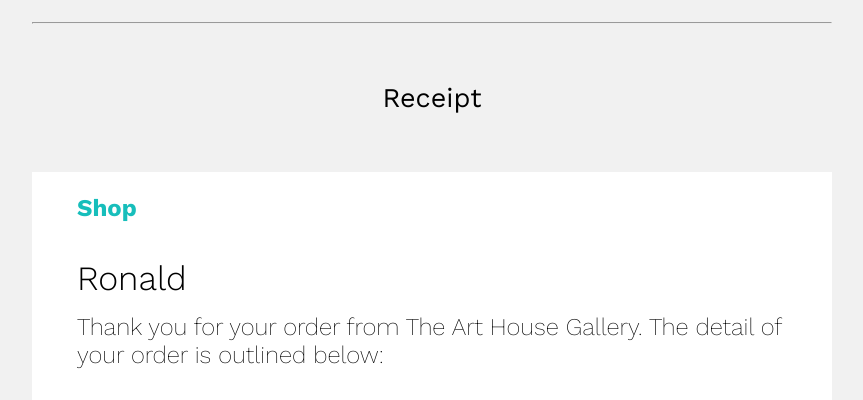
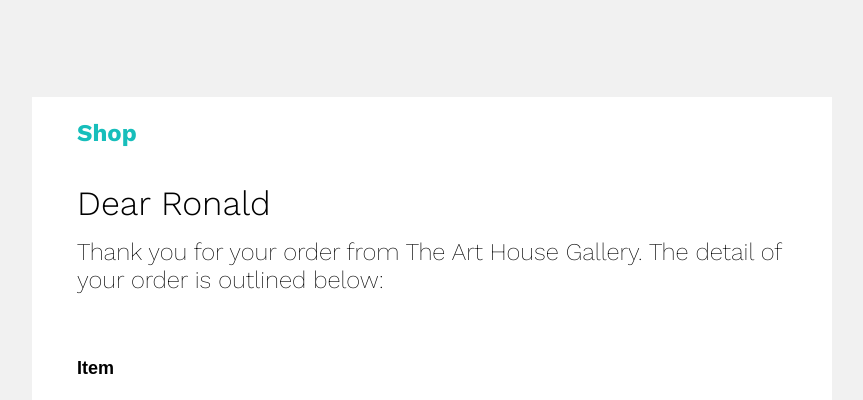
Before and after one commit to orue/gallery-email, a website: page tableWithTemplate.html in a window 1280 px wide. Shown: the part 291-691 px from the top of the page, without its empty margins (208-1071 px from the left). Drawn offline with nearby package versions, Linux system fonts and the light colour scheme.

Commit message:
remove the h2 'receipt' from the header (that needs to be dynamic); add space between the table and the header; center the footer

```diff
--- a/tableWithTemplate.html
+++ b/tableWithTemplate.html
@@ -421,15 +421,13 @@
 				style="display: block; max-width: 100%; min-width: 100px; text-align: center; margin: 25px 0 25px 0;">
 		</center>
 
-		<hr>
-		<h2 style="margin: 60px 0; text-align: center;">Receipt</h2>
 		<!-- Header -->
 
         <!-- Body -->
         <!-- ***END OF INDEX BODY HEADER*** -->
 
         <!-- ***START OF TABLE BODY*** -->
-        <center style="width: 100%; margin-bottom: 100px; background-color: #f1f1f1;">
+        <center style="width: 100%; margin-top: 100px; margin-bottom: 100px; background-color: #f1f1f1;">
             <div
                 style="display: none; font-size: 1px;max-height: 0px; max-width: 0px; opacity: 0; overflow: hidden; mso-hide: all; font-family: sans-serif;">
                 &zwnj;&nbsp;&zwnj;&nbsp;&zwnj;&nbsp;&zwnj;&nbsp;&zwnj;&nbsp;&zwnj;&nbsp;&zwnj;&nbsp;&zwnj;&nbsp;&zwnj;&nbsp;&zwnj;&nbsp;&zwnj;&nbsp;&zwnj;&nbsp;&zwnj;&nbsp;&zwnj;&nbsp;&zwnj;&nbsp;&zwnj;&nbsp;&zwnj;&nbsp;&zwnj;&nbsp;
@@ -455,7 +453,7 @@
                                 <tr>
                                     <td style="padding: 0 2.5em; text-align: left;">
                                         <div class="text">
-                                            <h2>Ronald</h2>
+                                            <h2>Dear Ronald</h2>
                                             <h3>Thank you for your order from The Art House Gallery. The detail of your order is outlined below:</h3>
                                         </div>
                                     </td>
@@ -557,6 +555,7 @@
         <!-- ***END OF TABLE BODY*** -->
 
         <!-- ***START OF INDEX BODY FOOTER*** -->
+        <center>
 
             <!-- button -->
             <div>
@@ -573,11 +572,13 @@
                     </v:roundrect>
                 <![endif]-->
             </div>
+
     		<!-- Footer -->
             <div style="color: gray; font-family: sans-serif; font-size: 16px; line-height: 20px;">
                 <p style="margin: 60px 0 20px 0;"><a href="https://thearthouse.us/">The Art House Gallery</a></p>
                 <p style="margin: 0 0 60px 0;"> 880 Mixer Road, Hastings, MI 49058</p>
             </div>
+        </center>
 
         <!-- ***END OF INDEX BODY FOOTER*** -->
 
```
Lines whose indentation alone changed are shown as unchanged.
